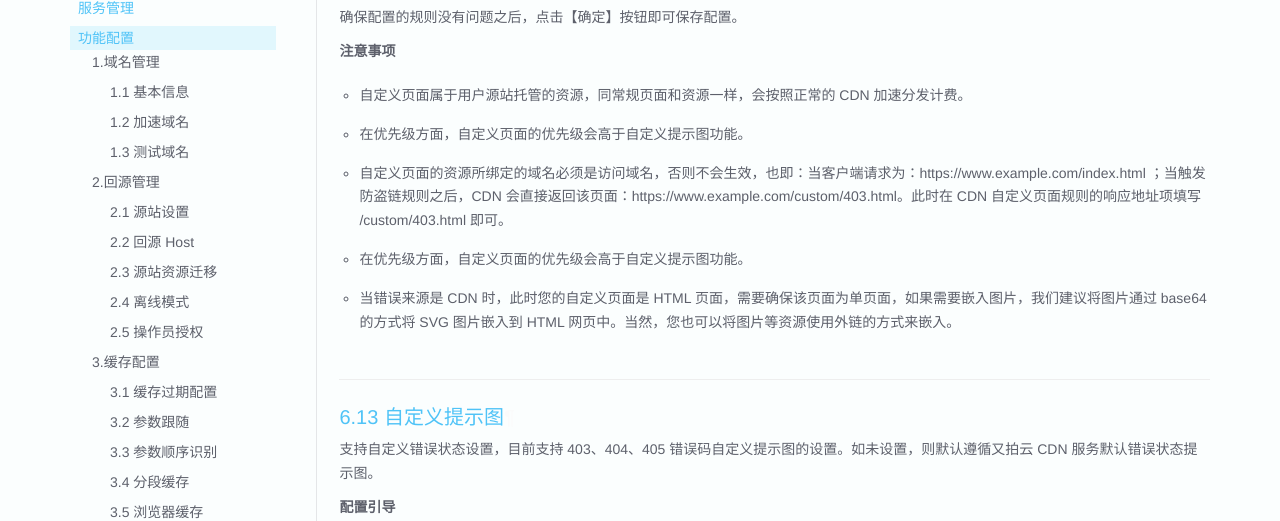
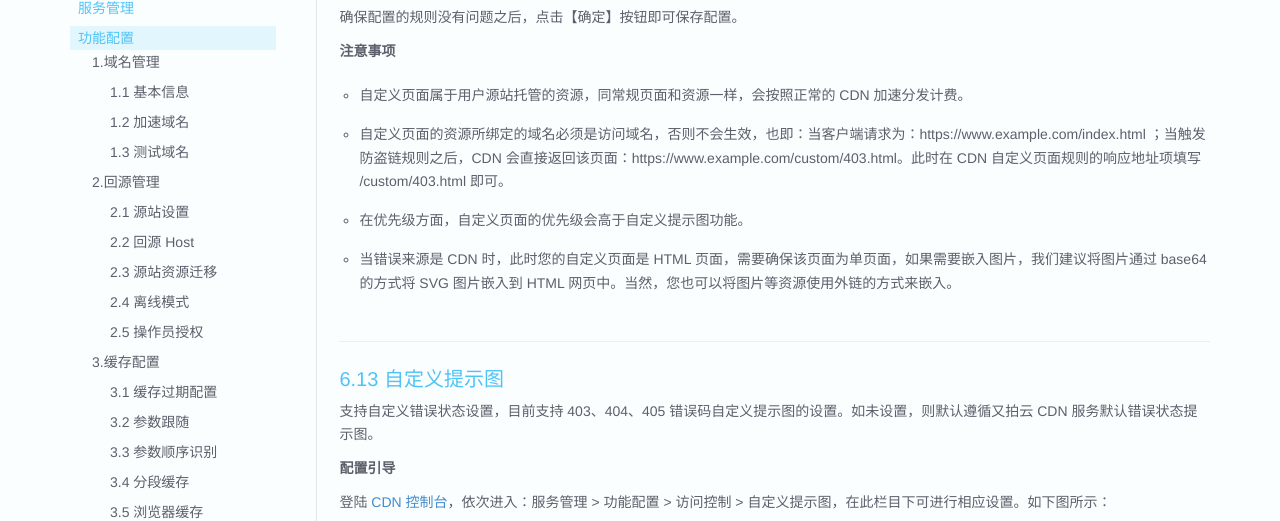
Before and after one commit to upyun/docs, an MkDocs documentation site: the page built from sources/cdn/config.md, in a window 1280 px wide and 900 px high, scrolled down 82918 px, cut to the strip 134-655 px from the top of the window. Built offline with MkDocs 1.6.1, drawn with Linux system fonts in a browser that asks for light colours; old or Windows-style settings are respelled for this version of MkDocs.

Commit message:
Update config.md

```diff
--- a/sources/cdn/config.md
+++ b/sources/cdn/config.md
@@ -2125,8 +2125,6 @@ https://www.example.com/custom/error-page.html
 **注意事项**
 
  - 自定义页面属于用户源站托管的资源，同常规页面和资源一样，会按照正常的 CDN 加速分发计费。
-
- - 在优先级方面，自定义页面的优先级会高于自定义提示图功能。
 
  - 自定义页面的资源所绑定的域名必须是访问域名，否则不会生效，也即：当客户端请求为：https://www.example.com/index.html ；当触发防盗链规则之后，CDN 会直接返回该页面：https://www.example.com/custom/403.html。此时在 CDN 自定义页面规则的响应地址项填写 /custom/403.html 即可。
 
```
